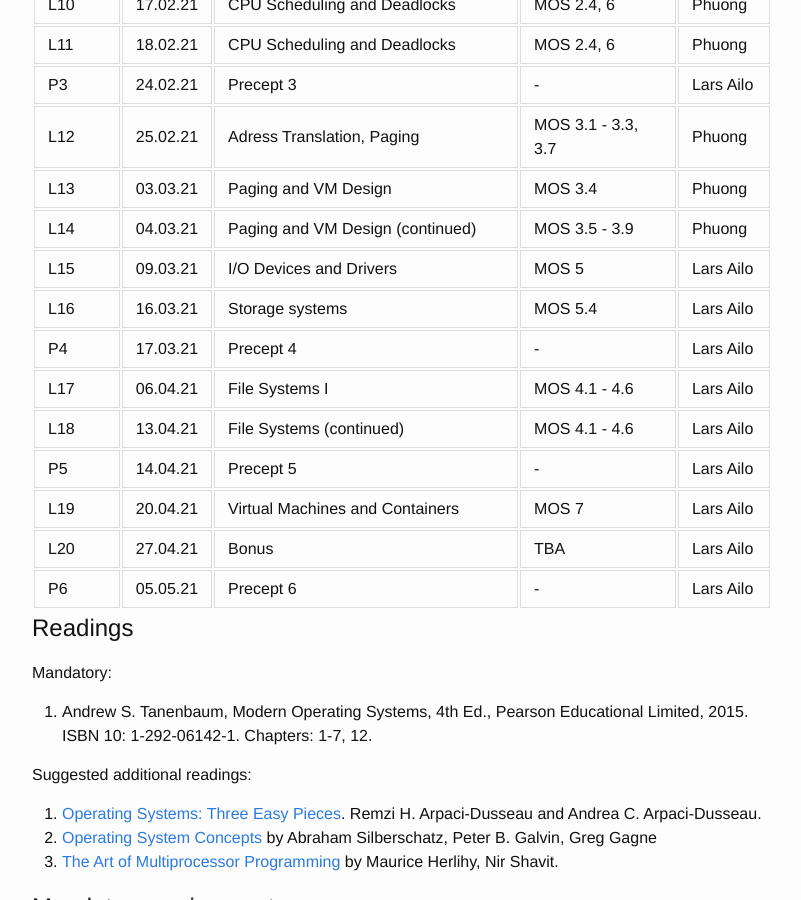
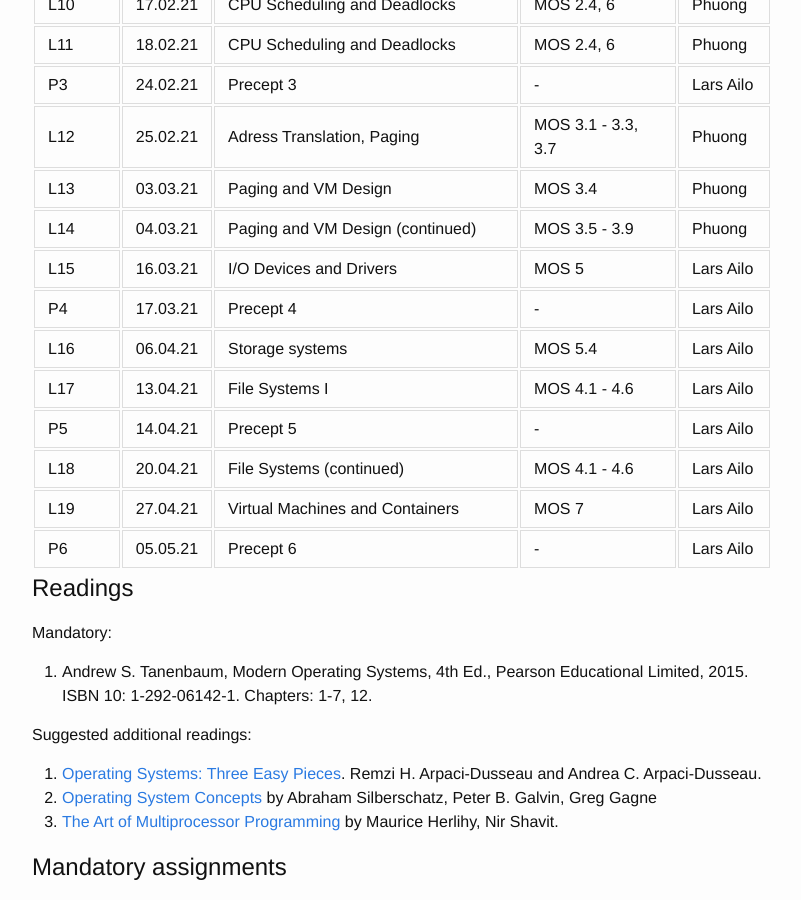
Before and after one commit to uit-inf-2201-s21/uit-inf-2201-s21.github.io, a Jekyll site: the page built from index.md, in a window 1280 px wide and 900 px high, scrolled down 1336 px. Shown: the whole window, without its empty margins (238-1039 px from the left). Built offline with Jekyll 4.4.1, drawn with Linux system fonts in a browser that asks for light colours.

Commit message:
Update index.md

```diff
--- a/index.md
+++ b/index.md
@@ -45,14 +45,13 @@ title: Home
 | L12 | 25.02.21 | Adress Translation, Paging | MOS 3.1 - 3.3, 3.7| Phuong |
 | L13 | 03.03.21 | Paging and VM Design | MOS 3.4 | Phuong |
 | L14 | 04.03.21 | Paging and VM Design (continued) | MOS 3.5 - 3.9 | Phuong |
-| L15 | 09.03.21 | I/O Devices and Drivers | MOS 5 | Lars Ailo |
-| L16 | 16.03.21 | Storage systems | MOS 5.4 | Lars Ailo |
+| L15 | 16.03.21 | I/O Devices and Drivers | MOS 5 | Lars Ailo |
 | P4  | 17.03.21 | Precept 4 | - | Lars Ailo |
-| L17 | 06.04.21 | File Systems I | MOS 4.1 - 4.6 | Lars Ailo |
-| L18 | 13.04.21 | File Systems (continued) | MOS 4.1 - 4.6 | Lars Ailo |
+| L16 | 06.04.21 | Storage systems | MOS 5.4 | Lars Ailo |
+| L17 | 13.04.21 | File Systems I | MOS 4.1 - 4.6 | Lars Ailo |
 | P5  | 14.04.21 | Precept 5 | - | Lars Ailo |
-| L19 | 20.04.21 | Virtual Machines and Containers | MOS 7 | Lars Ailo |
-| L20 | 27.04.21 | Bonus | TBA | Lars Ailo |
+| L18 | 20.04.21 | File Systems (continued) | MOS 4.1 - 4.6 | Lars Ailo |
+| L19 | 27.04.21 | Virtual Machines and Containers | MOS 7 | Lars Ailo |
 | P6  | 05.05.21 | Precept 6 | - | Lars Ailo |
 
 
```
